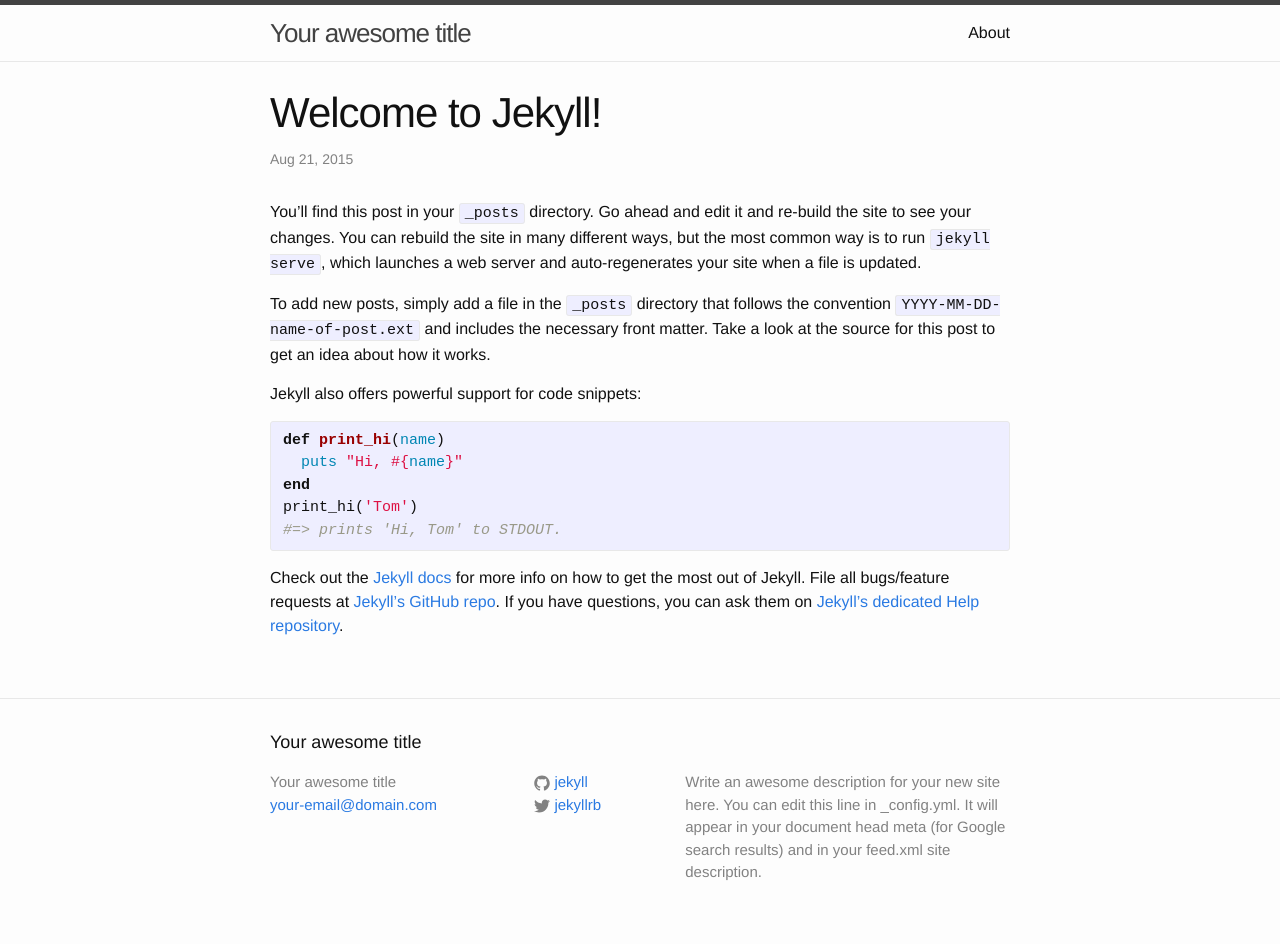
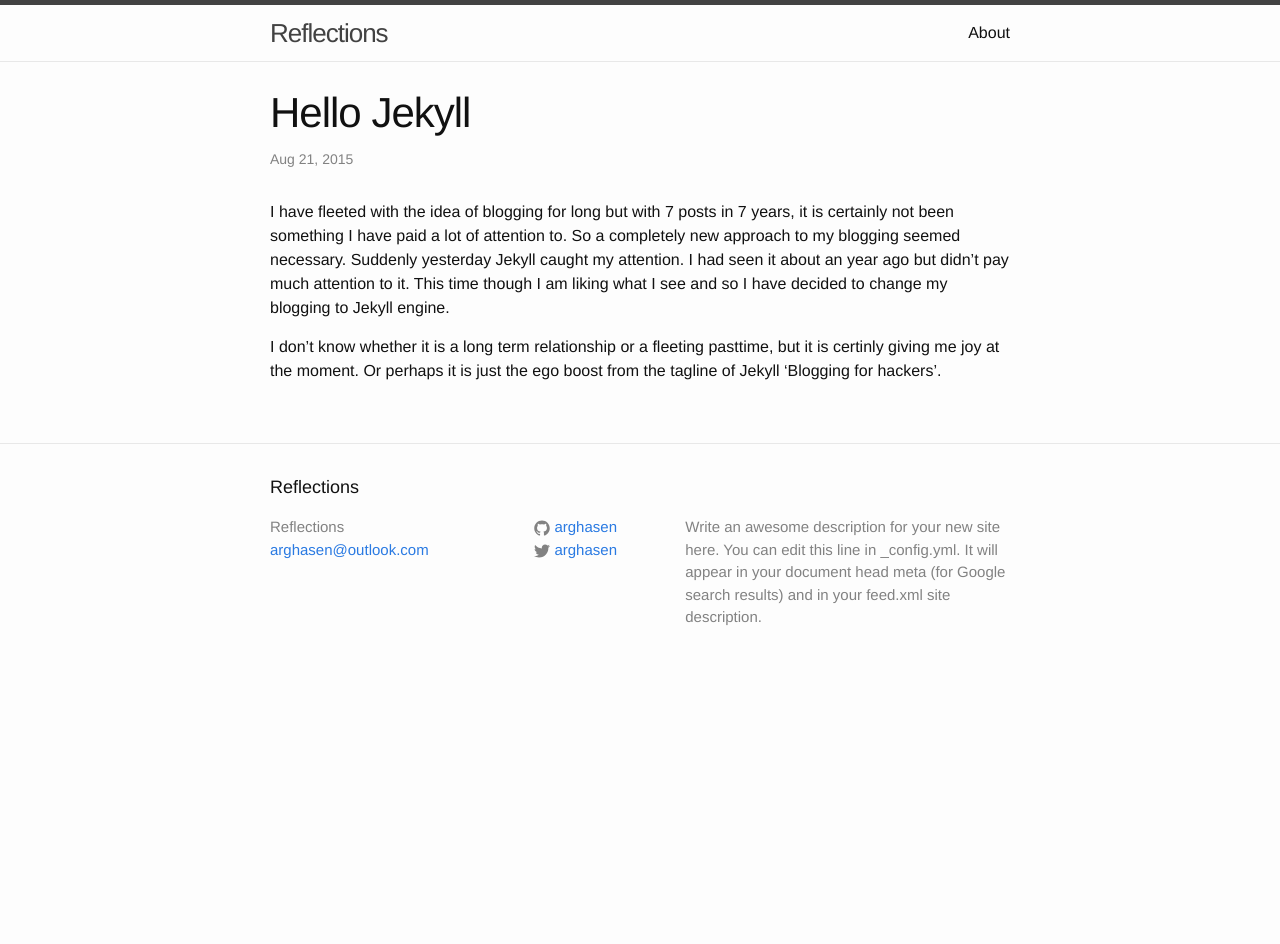
Before and after one commit to arghasen/arghasen.github.io, a Jekyll site: the page built from _posts/2015-08-21-welcome-to-jekyll.markdown, in a window 1280 px wide. Built offline with Jekyll 4.4.1, drawn with Linux system fonts in a browser that asks for light colours; after the commit the page ends 900 px from its top, so only the background shows below that.

Commit message:
add first blog post

```diff
--- a/_config.yml
+++ b/_config.yml
@@ -1,14 +1,15 @@
 # Site settings
-title: Your awesome title
-email: your-email@domain.com
+title: Reflections
+subtitle: Musings of the unknown footballer,
+email: arghasen@outlook.com
 description: > # this means to ignore newlines until "baseurl:"
   Write an awesome description for your new site here. You can edit this
   line in _config.yml. It will appear in your document head meta (for
   Google search results) and in your feed.xml site description.
 baseurl: "" # the subpath of your site, e.g. /blog/
 url: "http://yourdomain.com" # the base hostname & protocol for your site
-twitter_username: jekyllrb
-github_username:  jekyll
+twitter_username: arghasen
+github_username:  arghasen
 
 # Build settings
 markdown: kramdown
--- a/_posts/2015-08-21-welcome-to-jekyll.markdown
+++ b/_posts/2015-08-21-welcome-to-jekyll.markdown
@@ -1,25 +1,16 @@
 ---
 layout: post
-title:  "Welcome to Jekyll!"
+title:  "Hello Jekyll"
 date:   2015-08-21 11:55:07
-categories: jekyll update
+categories: "hello"
 ---
-You’ll find this post in your `_posts` directory. Go ahead and edit it and re-build the site to see your changes. You can rebuild the site in many different ways, but the most common way is to run `jekyll serve`, which launches a web server and auto-regenerates your site when a file is updated.
+I have fleeted with the idea of blogging for long but with 7 posts in 7 years,
+it is certainly not been something I have paid a lot of attention to. So a
+completely new approach to my blogging seemed necessary. Suddenly yesterday
+Jekyll caught my attention. I had seen it about an year ago but didn't pay much
+attention to it. This time though I am liking what I see and so I have decided
+to change my blogging to Jekyll engine.
 
-To add new posts, simply add a file in the `_posts` directory that follows the convention `YYYY-MM-DD-name-of-post.ext` and includes the necessary front matter. Take a look at the source for this post to get an idea about how it works.
-
-Jekyll also offers powerful support for code snippets:
-
-{% highlight ruby %}
-def print_hi(name)
-  puts "Hi, #{name}"
-end
-print_hi('Tom')
-#=> prints 'Hi, Tom' to STDOUT.
-{% endhighlight %}
-
-Check out the [Jekyll docs][jekyll] for more info on how to get the most out of Jekyll. File all bugs/feature requests at [Jekyll’s GitHub repo][jekyll-gh]. If you have questions, you can ask them on [Jekyll’s dedicated Help repository][jekyll-help].
-
-[jekyll]:      http://jekyllrb.com
-[jekyll-gh]:   https://github.com/jekyll/jekyll
-[jekyll-help]: https://github.com/jekyll/jekyll-help
+I don't know whether it is a long term relationship or a fleeting pasttime, but
+it is certinly giving me joy at the moment. Or perhaps it is just the ego boost
+from the tagline of Jekyll 'Blogging for hackers'.
```
